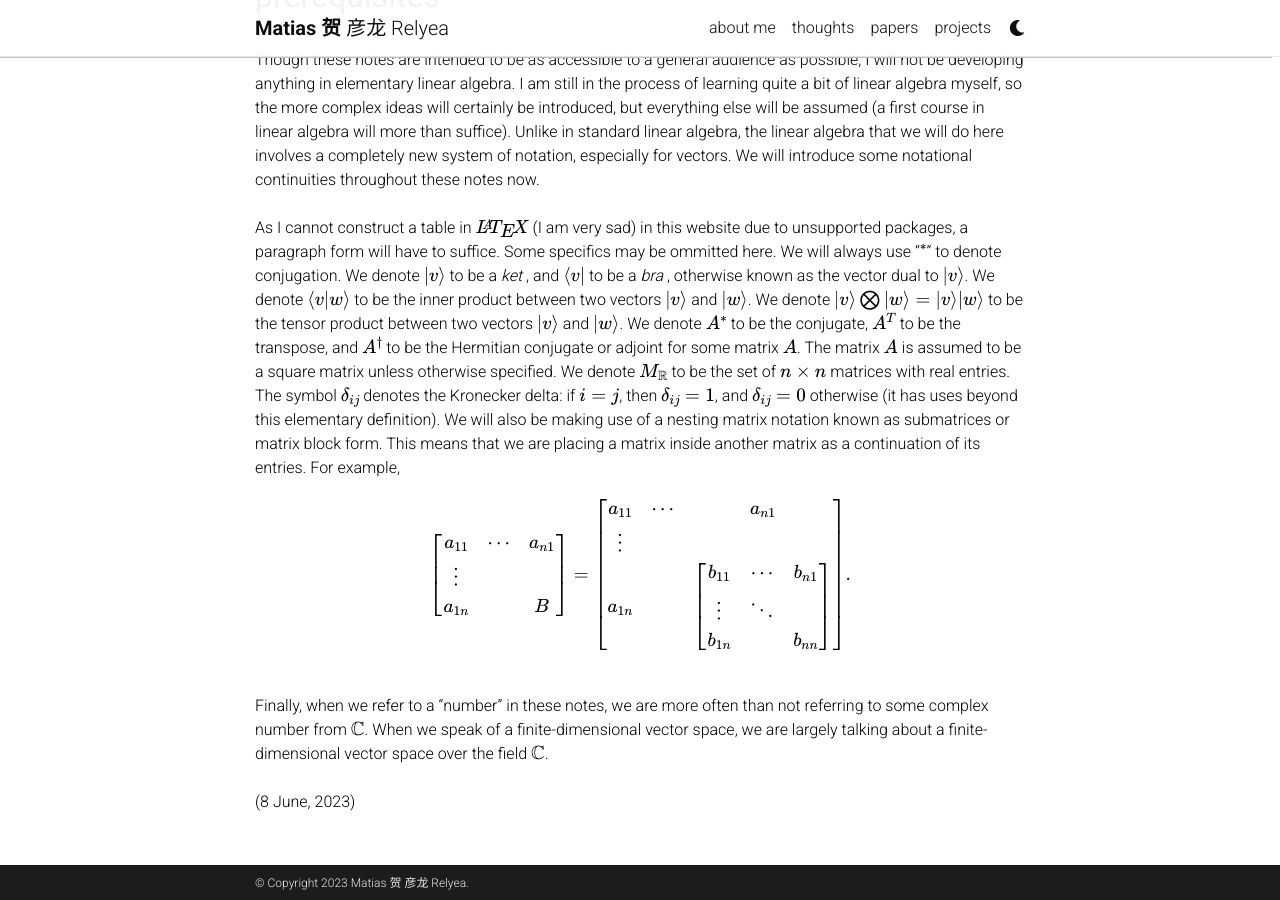
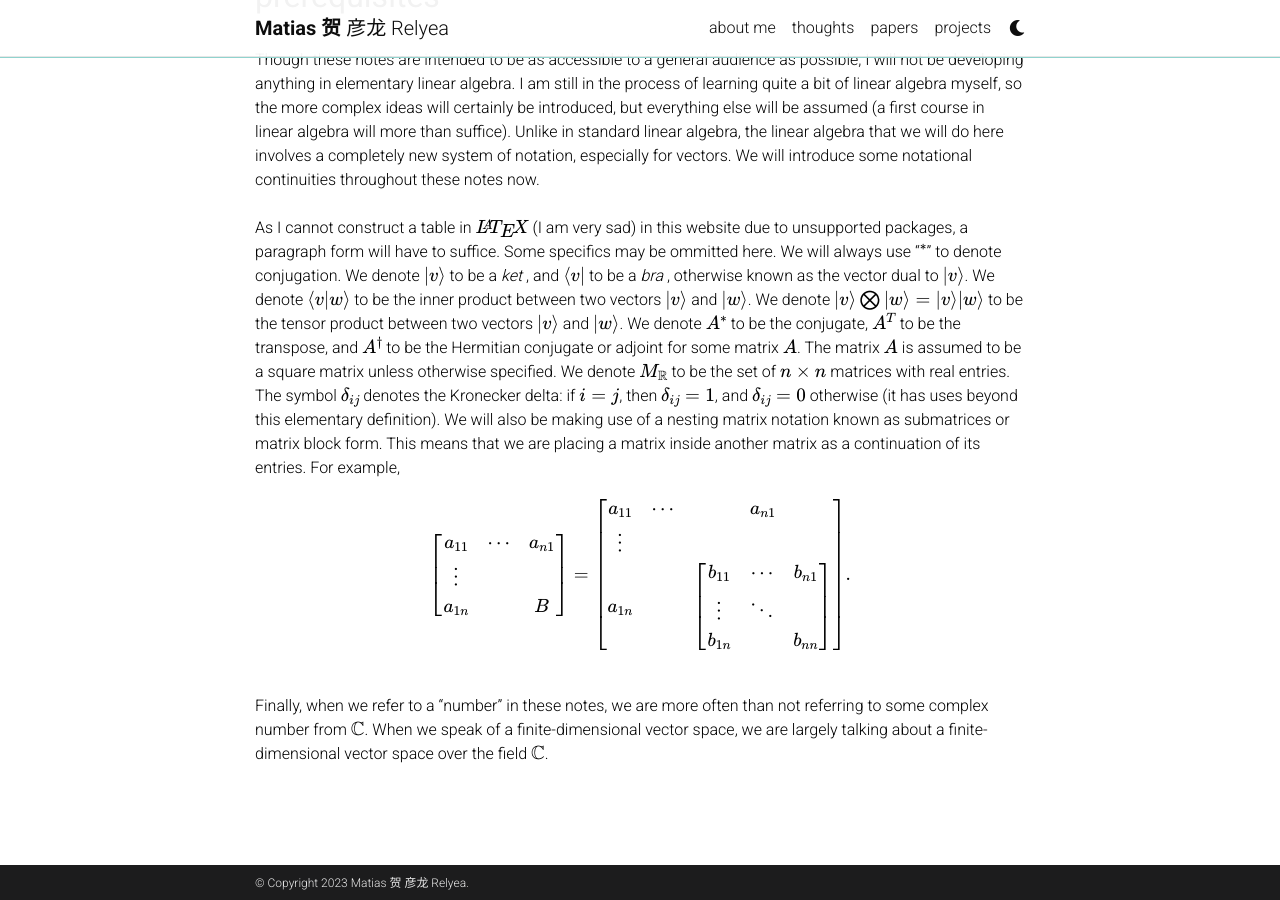
Before and after one commit to Quadcryo/quadcryo, a Jekyll site: the page built from _projects/introduction and final product (quantum mechanics research project).md, in a window 1280 px wide and 900 px high, scrolled down 627 px. Built offline with Jekyll 4.4.1, drawn with Linux system fonts in a browser that asks for light colours; comment, search, counter and statistics services are not loaded; a style sheet for code colours, icons or effects is not loaded.

Commit message:
date removal

```diff
--- a/_projects/introduction and final product (quantum mechanics research project).md
+++ b/_projects/introduction and final product (quantum mechanics research project).md
@@ -32,6 +32,3 @@ $$
 <br>
 Finally, when we refer to a "number" in these notes, we are more often than not referring to some complex number from $$\mathbb{C}$$. When we speak of a finite-dimensional vector space, we are largely talking about a finite-dimensional vector space over the field $$\mathbb{C}$$.
 <br>
-<br>
-(8 June, 2023)
-<br>
```
